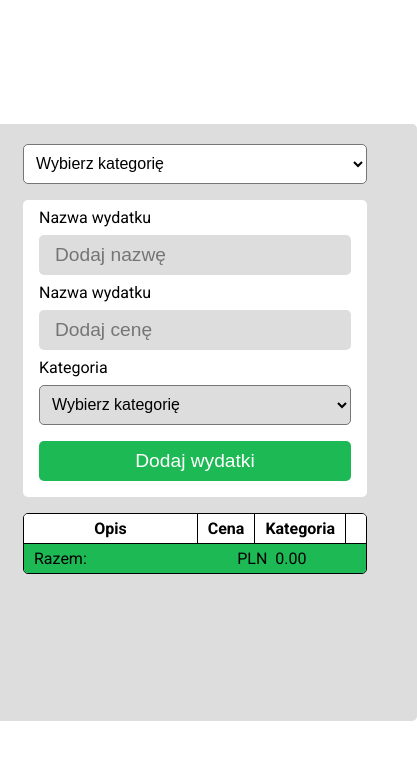
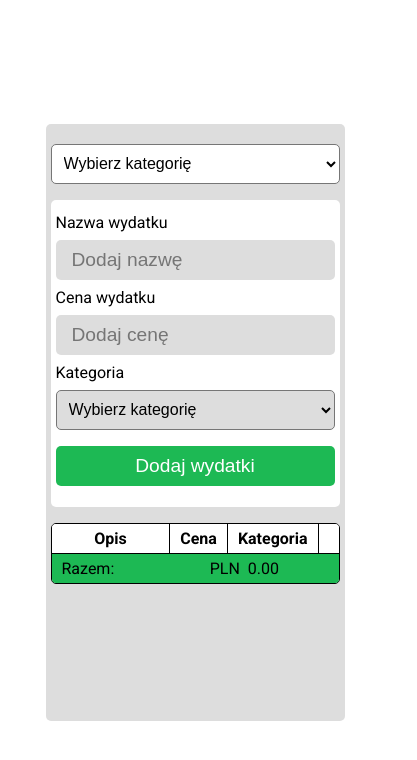
Before and after one commit to ajarek/react-96-vite-lista-wydatk-w, a React (Vite) app: page / in a window 390 px wide. Shown: the top 760 px of the page, 417 px wide, since content can reach past the window. Built offline with nearby package versions, Linux system fonts and the light colour scheme.

Commit message:
added responsiveness

```diff
--- a/src/components/Box/Box.css
+++ b/src/components/Box/Box.css
@@ -9,6 +9,7 @@
 @media (max-width:550px) {
   .box{
     width: 100%;
-    min-width: 320px;
+    /* min-width: 320px; */
+    padding: 20px 5px;
   }
 }
--- a/src/components/DataList/DataList.css
+++ b/src/components/DataList/DataList.css
@@ -60,3 +60,12 @@ tr:last-child td {
 .summary td:nth-child(2){
   text-align: center;
 }
+@media (max-width:370px) {
+  th,
+td {
+
+  padding: 5px 2px;
+
+}
+
+}
--- a/src/components/Form/Form.css
+++ b/src/components/Form/Form.css
@@ -73,10 +73,7 @@
     width: 100%;
     align-items: center;
     justify-content: center;
+    padding: 5px;
   }
 
-  .form input,
-  .form input[type='submit'] {
-    width: 80vw;
-  }
 }
--- a/src/components/Form/Form.jsx
+++ b/src/components/Form/Form.jsx
@@ -50,7 +50,7 @@ export const Form = ({ onSubmit }) => {
         <p>{errors.name?.message}</p>
       </div>
       <div className='wrapper-input'>
-        <label htmlFor='price'>Nazwa wydatku</label>
+        <label htmlFor='price'>Cena wydatku</label>
         <input
           type='number'
           placeholder='Dodaj cenę'
```
